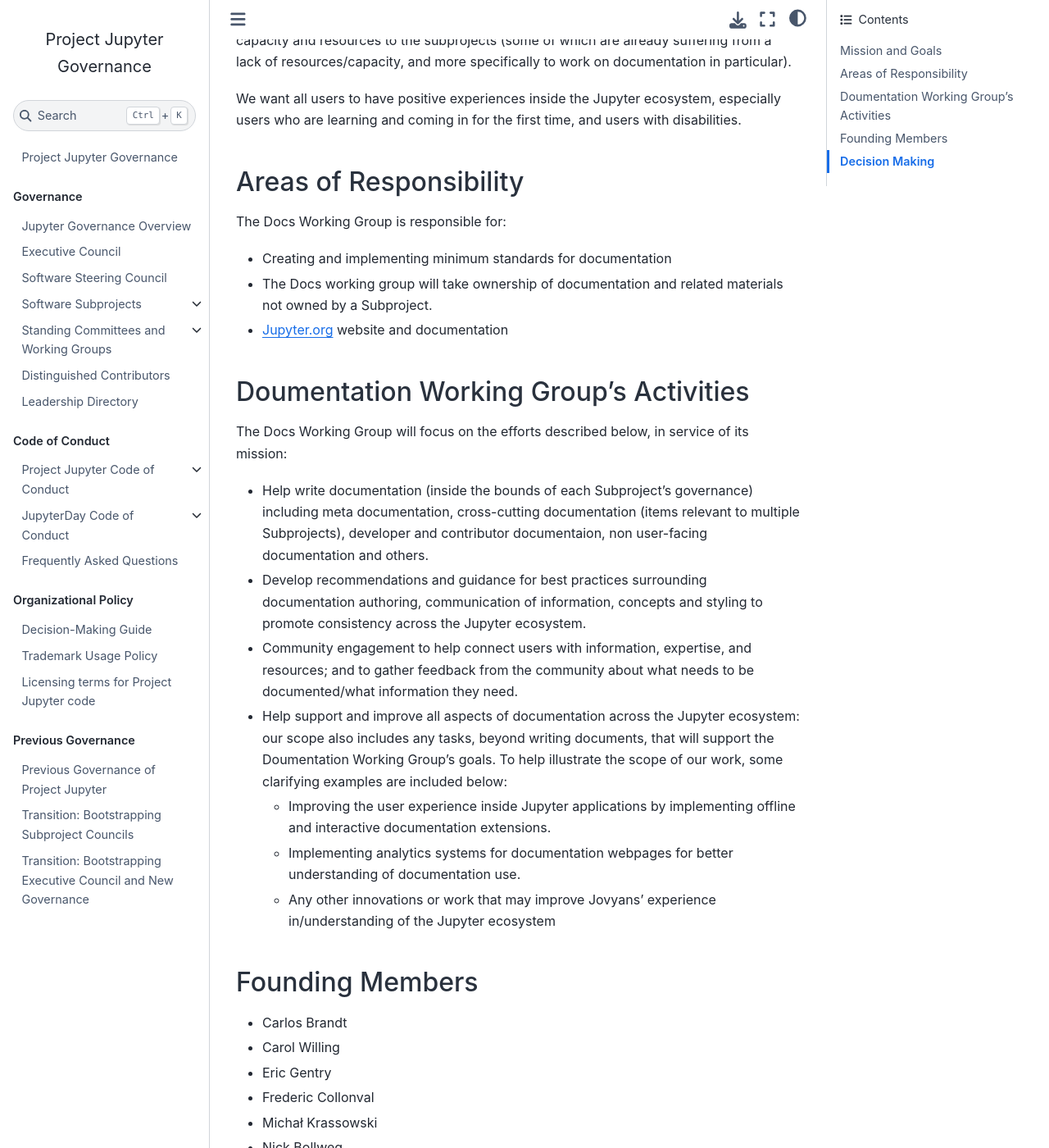
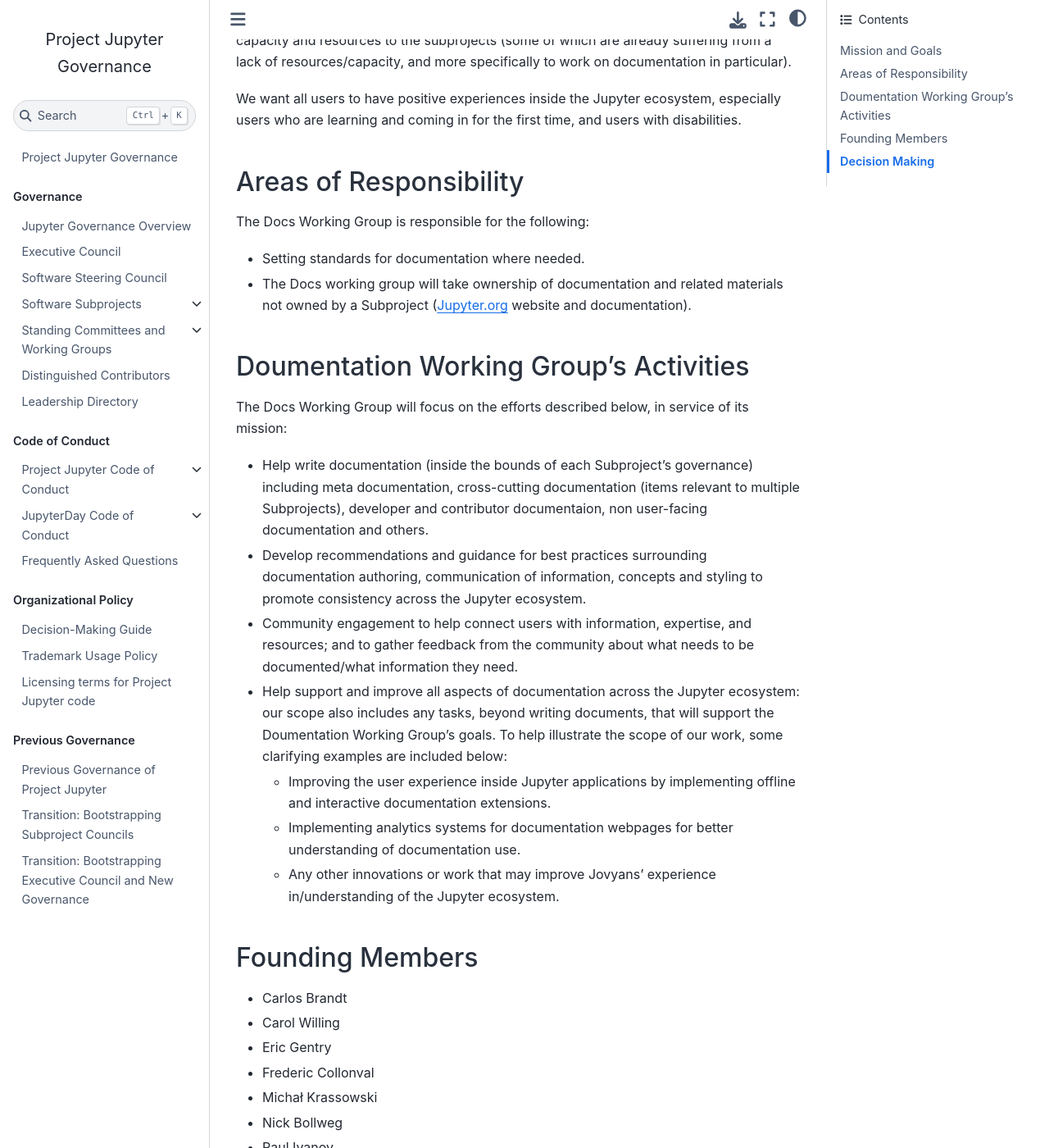
Before and after one commit to jupyter/governance, a Jupyter Book: the page built from charters/DocumentationCharter.md, in a window 1280 px wide and 1400 px high, scrolled down 532 px. Shown: the whole window at 82% size. Built offline with Jupyter Book 1.0.4 settings and Sphinx 7.4.7 and the Sphinx Book theme 1.1.4, drawn with Linux system fonts in a browser that asks for light colours; pages that are not in the unit, such as notebooks, are missing from menus.

Commit message:
Edits to areas of responsibilities.

```diff
--- a/charters/DocumentationCharter.md
+++ b/charters/DocumentationCharter.md
@@ -14,11 +14,11 @@
 
 ## Areas of Responsibility
 
-The Docs Working Group is responsible for:
+The Docs Working Group is responsible for the following:
 
-- Creating and implementing minimum standards for documentation
-- The Docs working group will take ownership of documentation and related materials not owned by a Subproject.
-- Jupyter.org website and documentation
+- Setting standards for documentation where needed.
+- The Docs working group will take ownership of documentation and related materials not owned by a Subproject (Jupyter.org website and documentation).
+
 
 ## Doumentation Working Group's Activities
 
@@ -30,7 +30,7 @@
 - Help support and improve all aspects of documentation across the Jupyter ecosystem: our scope also includes any tasks, beyond writing documents, that will support the Doumentation Working Group's goals. To help illustrate the scope of our work, some clarifying examples are included below:
     - Improving the user experience inside Jupyter applications by implementing offline and interactive documentation extensions.
     - Implementing analytics systems for documentation webpages for better understanding of documentation use.
-    - Any other innovations or work that may improve Jovyans' experience in/understanding of the Jupyter ecosystem
+    - Any other innovations or work that may improve Jovyans' experience in/understanding of the Jupyter ecosystem.
 
 ## Founding Members
 
```
